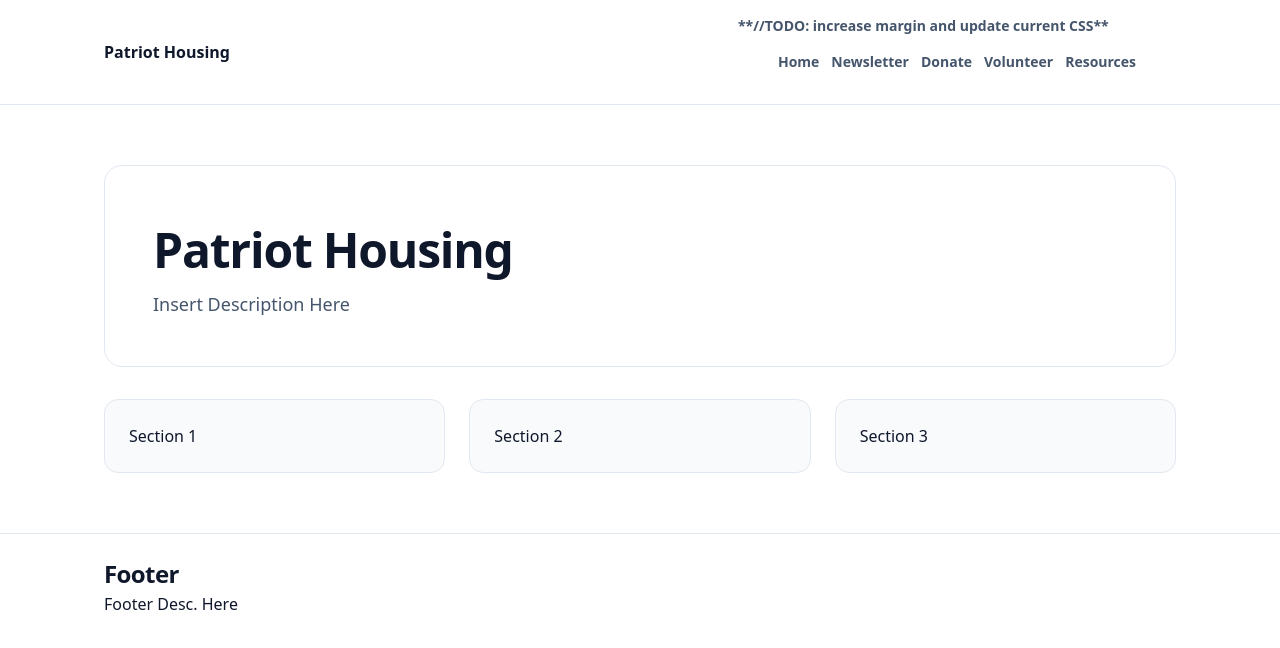
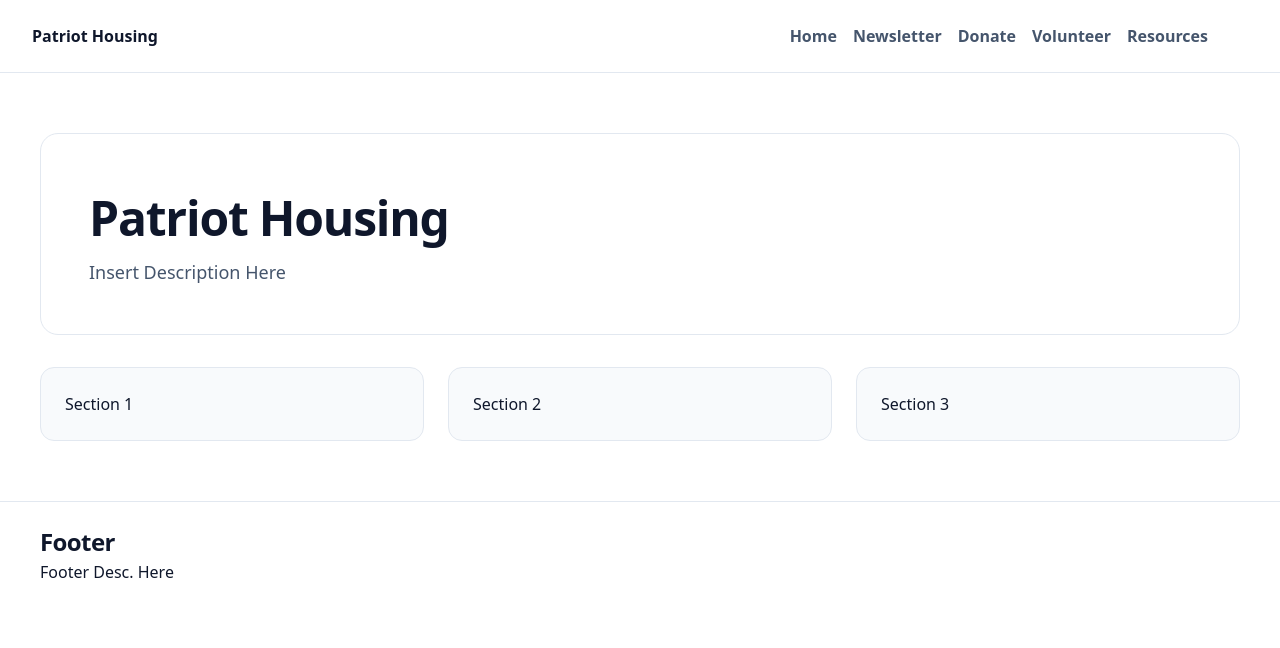
Before and after one commit to ktp-usc/patriot-housing, a Next.js app: page / in a window 1280 px wide. Shown: the top 648 px of the page. Built offline with nearby package versions, Linux system fonts and the light colour scheme.

Commit message:
Feature/KAN-12 underline navbar updated margins

```diff
--- a/app/donate/page.tsx
+++ b/app/donate/page.tsx
@@ -6,7 +6,7 @@ export default function NewsLetter() {
         <div className="min-h-screen bg-white text-slate-900">
             <Header />
 
-            <main className="mx-auto w-full max-w-6xl px-6 py-10 md:px-10 md:py-15">
+            <main className="mx-auto w-full max-w-7xl px-6 py-10 md:px-10 md:py-15">
                 <section className="rounded-2xl border border-slate-200 bg-white p-8 md:p-12">
                     <h1 className="mt-3 text-3xl font-bold tracking-tight md:text-5xl">
                         Ways To Donate
--- a/app/newsletter/page.tsx
+++ b/app/newsletter/page.tsx
@@ -6,7 +6,7 @@ export default function NewsLetter() {
         <div className="min-h-screen bg-white text-slate-900">
             <Header />
 
-            <main className="mx-auto w-full max-w-6xl px-6 py-10 md:px-10 md:py-15">
+            <main className="mx-auto w-full max-w-7xl px-6 py-10 md:px-10 md:py-15">
                 <section className="rounded-2xl border border-slate-200 bg-white p-8 md:p-12">
                     <h1 className="mt-3 text-3xl font-bold tracking-tight md:text-5xl">
                         Newsletter
--- a/app/page.tsx
+++ b/app/page.tsx
@@ -6,7 +6,7 @@ export default function Home() {
     <div className="min-h-screen bg-white text-slate-900">
       <Header />
 
-      <main className="mx-auto w-full max-w-6xl px-6 py-10 md:px-10 md:py-15">
+      <main className="mx-auto w-full max-w-7xl px-6 py-10 md:px-10 md:py-15">
         <section className="rounded-2xl border border-slate-200 bg-white p-8 md:p-12">
           <h1 className="mt-3 text-3xl font-bold tracking-tight md:text-5xl">
             Patriot Housing
--- a/app/resources/page.tsx
+++ b/app/resources/page.tsx
@@ -6,7 +6,7 @@ export default function Resources() {
         <div className="min-h-screen bg-white text-slate-900">
             <Header />
 
-            <main className="mx-auto w-full max-w-6xl px-6 py-10 md:px-10 md:py-15">
+            <main className="mx-auto w-full max-w-7xl px-6 py-10 md:px-10 md:py-15">
                 <section className="rounded-2xl border border-slate-200 bg-white p-8 md:p-12">
                     <h1 className="mt-3 text-3xl font-bold tracking-tight md:text-5xl">
                         Resources
--- a/app/volunteer/page.tsx
+++ b/app/volunteer/page.tsx
@@ -6,7 +6,7 @@ export default function WaysToVolunteer() {
         <div className="min-h-screen bg-white text-slate-900">
             <Header />
 
-            <main className="mx-auto w-full max-w-6xl px-6 py-10 md:px-10 md:py-15">
+            <main className="mx-auto w-full max-w-7xl px-6 py-10 md:px-10 md:py-15">
                 <section className="rounded-2xl border border-slate-200 bg-white p-8 md:p-12">
                     <h1 className="mt-3 text-3xl font-bold tracking-tight md:text-5xl">
                         Ways To Volunteer
--- a/components/footer.tsx
+++ b/components/footer.tsx
@@ -1,7 +1,7 @@
 export default function Footer() {
   return (
     <footer className="border-t border-slate-200 bg-white">
-      <div className="mx-auto w-full max-w-6xl px-6 py-6 text-sm md:px-10">
+      <div className="mx-auto w-full max-w-7xl px-6 py-6 text-sm md:px-10">
         <h2 className="font-semibold tracking-tight md:text-2xl">Footer</h2>
         <p className="text-base leading-7">Footer Desc. Here</p>
       </div>
--- a/components/header.tsx
+++ b/components/header.tsx
@@ -3,17 +3,17 @@ import Link from "next/link";
 export default function Header() {
   return (
     <header className="border-b border-slate-200 bg-white">
-      <div className="mx-auto flex w-full max-w-6xl items-center justify-between px-6 py-4 md:px-10">
-        <span className="text-base font-semibold text-slate-900">
+      <div className="mx-auto flex w-full max-w-7xl items-center justify-between px-5 py-2 md:px-8">
+        <span className="text-base font-bold text-slate-900">
           Patriot Housing
         </span>
-        <nav className="text-sm font-semibold text-slate-600"> **//TODO: increase margin and update current CSS**
-          <div className="mx-auto flex w-full max-w-6xl flex-col gap-3 px-6 py-4 md:flex-row md:items-center md:justify-between md:px-10">
-            <Link href="/">Home</Link>
-            <Link href="/newsletter">Newsletter</Link>
-            <Link href="/donate">Donate</Link>
-            <Link href="/volunteer">Volunteer</Link>
-            <Link href="/resources">Resources</Link>
+        <nav className="text-md font-bold text-slate-600">
+          <div className="mx-auto flex flex-col gap-4 px-6 py-4 md:flex-row md:items-center md:justify-between md:px-10">
+            <Link href="/" className="hover:underline hover:decoration-red-600 underline-offset-5">Home</Link>
+            <Link href="/newsletter" className="hover:underline hover:decoration-red-600 underline-offset-5">Newsletter</Link>
+            <Link href="/donate" className="hover:underline hover:decoration-red-600 underline-offset-5">Donate</Link>
+            <Link href="/volunteer" className="hover:underline hover:decoration-red-600 underline-offset-5">Volunteer</Link>
+            <Link href="/resources" className="hover:underline hover:decoration-red-600 underline-offset-5">Resources</Link>
           </div>
         </nav>
       </div>
```
